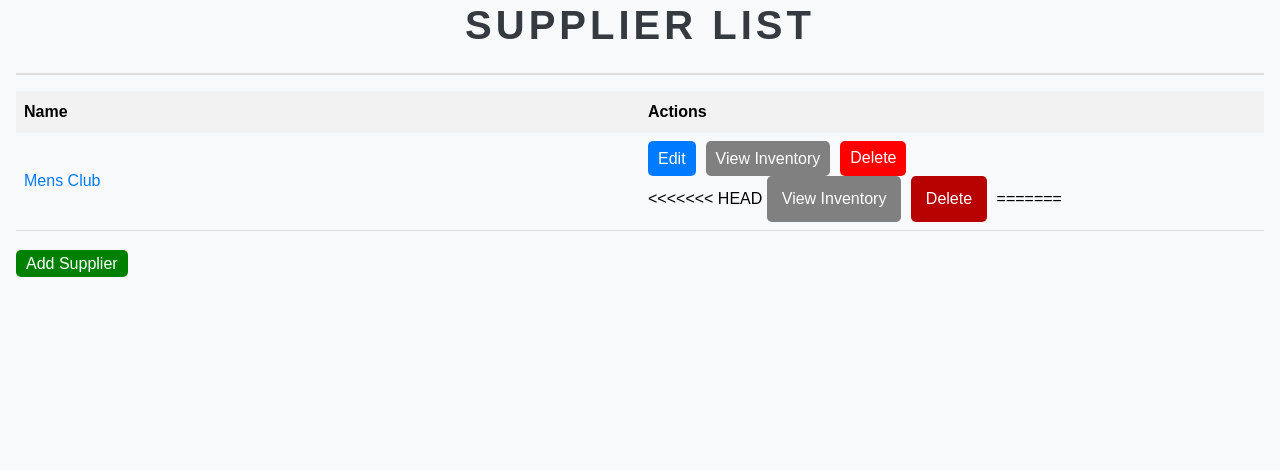
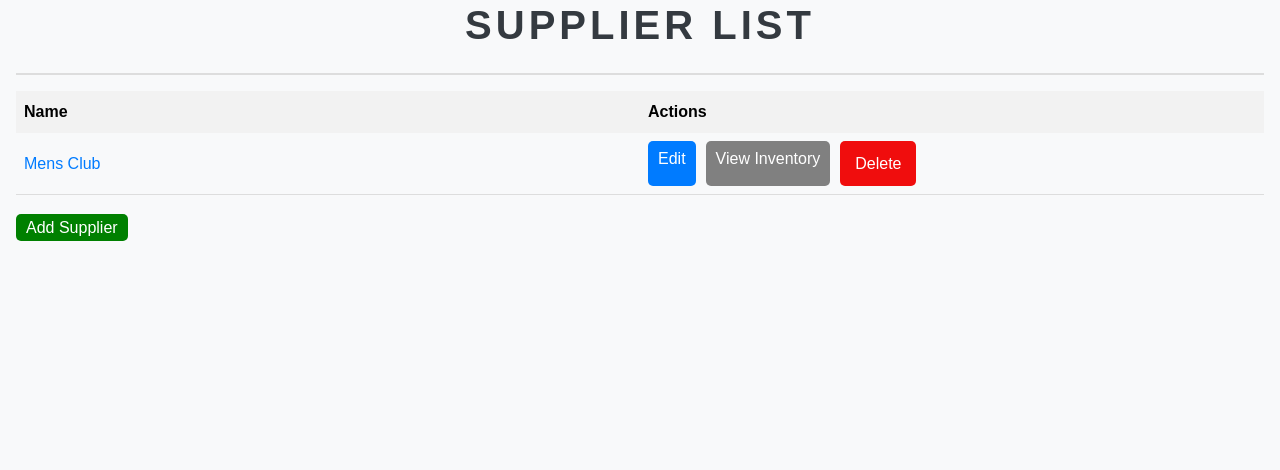
Before and after one commit to Mohamedabdullhaleam/Django-Inventory, a Django app: page /suppliers/ in a window 1280 px wide. Shown: the part 103-573 px from the top of the page. Run offline with Django 3.2, Linux system fonts and the light colour scheme; data comes from the database, SQL or seed files in the repository; both versions use the stored data as it was after the commit.

Commit message:
cleaning

```diff
--- a/InventoryPlus/inventory/forms.py
+++ b/InventoryPlus/inventory/forms.py
@@ -43,3 +43,6 @@ class StockUpdateForm(forms.ModelForm):
     class Meta:
         model = Stock
         fields = ['quantity']
+        widgets = {
+            'quantity': forms.NumberInput(attrs={'class': 'form-control'})
+        }
--- a/InventoryPlus/inventory/templates/inventory/supplier_list.html
+++ b/InventoryPlus/inventory/templates/inventory/supplier_list.html
@@ -57,52 +57,16 @@
           >
             {% csrf_token %}
           </form>
-          <button
-            type="button"
-            onclick="document.getElementById('delete-form-{{ supplier.pk }}').submit();"
-            style="
-              background-color: red;
-              color: white;
-              padding: 5px 10px;
-              text-decoration: none;
-              border-radius: 5px;
-              border: none;
-            "
-          >
+          <a href="{% url 'supplier_delete' supplier.pk %}" class="btn btn-danger" style="color: white; text-decoration: none; background-color: rgb(240, 13, 13); padding: 10px 15px; border-radius: 5px; display: inline-block; margin-right: 5px;">
             Delete
-          </button>
+          </a>
         </div>
-<<<<<<< HEAD
-
-        <div
-        style="
-          background-color: gray;
-          padding: 10px 15px;
-          display: inline-block;
-          border-radius: 5px;
-          margin-right: 5px;
-        "
-      >
-        <a
-          href="{% url 'supplier_inventory' supplier.pk %}"
-          class="btn btn-hover"
-          style="color: white; text-decoration: none"
-          >View Inventory</a
-        >
-      </div>
-
-      <a href="{% url 'supplier_delete' supplier.pk %}" class="btn btn-danger" style="color: white; text-decoration: none; background-color: rgb(184, 1, 1); padding: 10px 15px; border-radius: 5px; display: inline-block; margin-right: 5px;">
-        Delete
-      </a>
-
-=======
       </td>
     </tr>
     {% empty %}
     <tr>
       <td colspan="2" style="border: none; padding: 8px">
         No suppliers found.
->>>>>>> 2d3f07823467be6f0780ea3b1deb8d6f9ba3c472
       </td>
     </tr>
     {% endfor %}
--- a/InventoryPlus/inventory/views.py
+++ b/InventoryPlus/inventory/views.py
@@ -1,6 +1,6 @@
 from django.shortcuts import get_object_or_404, redirect, render
 from .models import Product, Category, Supplier, Stock
-from .forms import ProductForm, CategoryForm, SupplierForm, StockForm, StockUpdateForm
+from .forms import ProductForm, CategoryForm, SupplierForm, StockUpdateForm
 
 # Dashboard
 def dashboard(request):
@@ -141,20 +141,23 @@ def stock_update(request, pk):
     if request.method == 'POST':
         form = StockUpdateForm(request.POST)
         if form.is_valid():
-            stock_entry = form.save(commit=False)
-            stock_entry.product = product
-            stock_entry.save()
+            new_quantity = form.cleaned_data['quantity']
+            stock_entry, created = Stock.objects.get_or_create(
+                product=product,
+                defaults={'quantity': new_quantity}
+            )
+            if not created:
+                stock_entry.quantity = new_quantity
+                stock_entry.save()
             return redirect('product_detail', pk=product.pk)
     else:
         form = StockUpdateForm()
     return render(request, 'inventory/stock_update.html', {'form': form, 'product': product})
 
-# View to show stock status
 def stock_status(request):
     products = Product.objects.all()
     return render(request, 'inventory/stock_status.html', {'products': products})
 
-# View to generate stock reports
 def stock_report(request):
     products = Product.objects.all()
     return render(request, 'inventory/stock_report.html', {'products': products})
```
Also changed, not shown: InventoryPlus/db.sqlite3 (added), InventoryPlus/media/product_images/Blue_shirt.jpg (added), InventoryPlus/media/product_images/app-development.png (deleted), InventoryPlus/media/product_images/app-development_MngsNOY.png (deleted), InventoryPlus/media/supplier_logos/20150122_213326_LHsD4lj.jpg (deleted), InventoryPlus/media/supplier_logos/20150122_213326_SfRxkfi.jpg (deleted), InventoryPlus/media/supplier_logos/MC.png (added), InventoryPlus/media/supplier_logos/MC_nqVapLF.png (added), InventoryPlus/media/supplier_logos/WhatsApp_Image_2024-07-29_at_00.36.06_4d443302.jpg (deleted).
